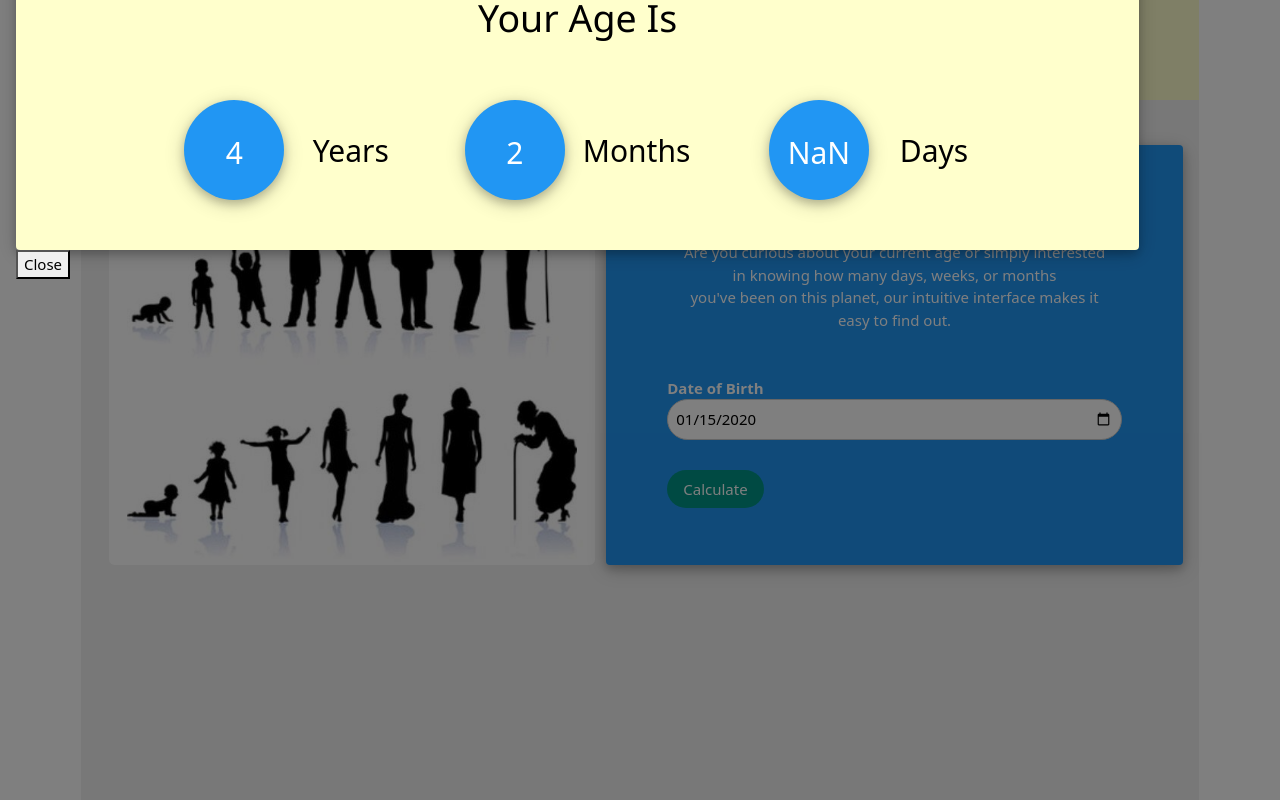
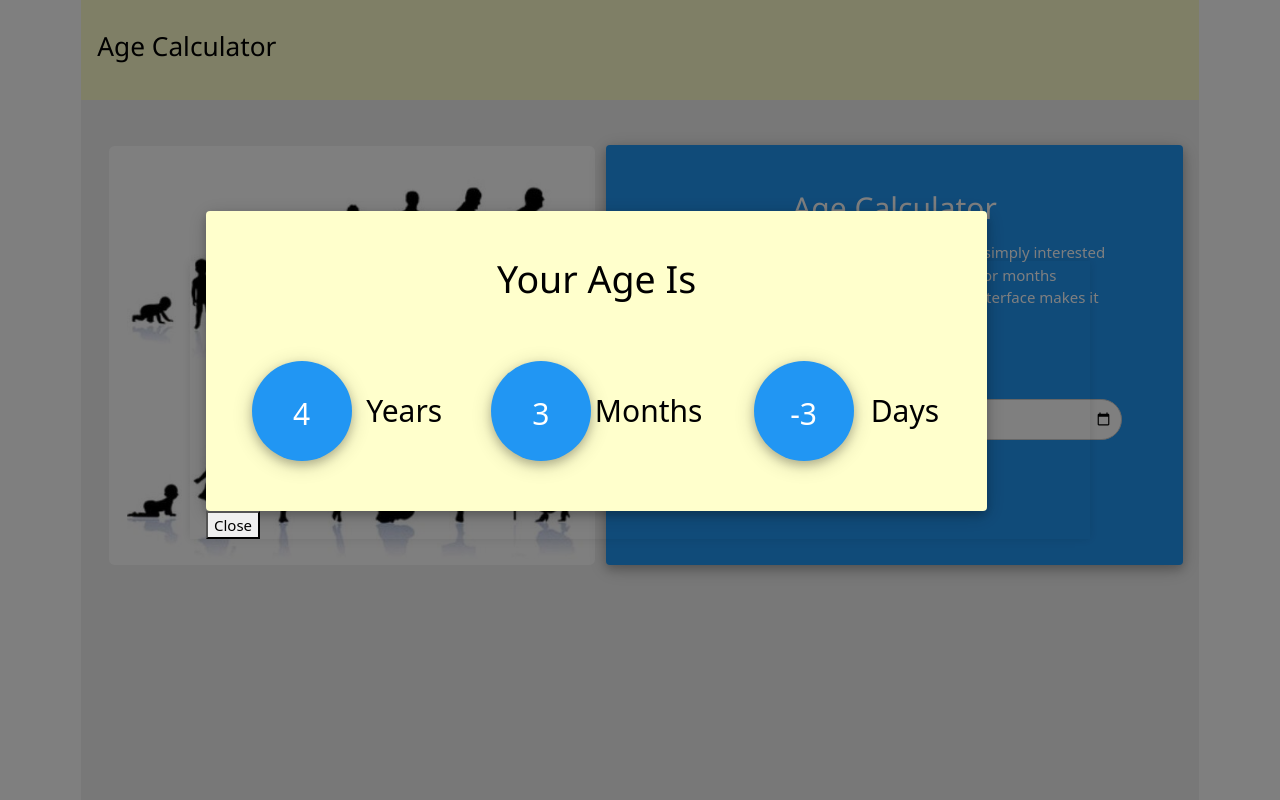
Before and after one commit to DEANKAGO/TechAlpha_ageCalculator., a React (Create React App) app: page / in a window 1280 px wide. Both pictures are taken after typing "2020-01-15" into the empty fields and a click on the button "Calculate". Shown: the top 800 px of the page. Built offline with nearby package versions, Linux system fonts and the light colour scheme.

Commit message:
style Modal

```diff
--- a/src/components/Footer/Footer.jsx
+++ b/src/components/Footer/Footer.jsx
@@ -3,10 +3,10 @@ import './footer.css';
 
 export const Footer = () => {
   return (
-    <div className="w3-container w3-light-grey w3-center navMain">
-      <div className="nav">
-        <h3 className="">Footer</h3>
+    <div className='w3-container w3-teal w3-center navMain'>
+      <div className='nav'>
+        <h3 className=''>Footer</h3>
       </div>
     </div>
-  )
-}
+  );
+};
--- a/src/components/Results/Results.jsx
+++ b/src/components/Results/Results.jsx
@@ -12,7 +12,7 @@ export const Results = (props) => {
       {/* <div className='w3-blue w3-card-4 m-5' > */}
       <h1 className='mt-5'>Your Age Is</h1>
       <div className='mt-5 age'>
-        <Row className='' style={{ width: '80%' }}>
+        <Row className='' style={{ width: '100%' }}>
           <Col className='column p-3'>
             <p className='details w3-blue w3-circle w3-card-4'>{props.age}</p>
             <p className='fs-2'>Years</p>
--- a/src/components/Search/Search.jsx
+++ b/src/components/Search/Search.jsx
@@ -7,6 +7,21 @@ import { Image } from 'react-bootstrap';
 import Welcome from '../../images/welcome.jpg';
 import Modal from 'react-modal';
 import { Results } from '../Results/Results';
+
+const customStyles = {
+  overlay: {
+    display: 'flex',
+    alignItems: 'center',
+    justifyContent: 'center',
+    backgroundColor: 'rgba(0, 0, 0, 0.5)',
+  },
+  content: {
+    position: 'static',
+    width: '900px',
+    maxHeight: '100%',
+    boxShadow: '0px 0px 10px rgba(0, 0, 0, 0.1)',
+  },
+};
 
 const Search = () => {
   const [dob, setDob] = useState('');
@@ -28,11 +43,11 @@ const Search = () => {
     console.log('months======>', months);
 
     var days = today.getDate() - birthDate.getDate();
-    if (days < 0) {
-      const prevMonth = new Date(today.getFullYear(), today.getMonth - 1, 0);
-      days += prevMonth.getDate();
-      months--;
-    }
+    // if (days < 0) {
+    //   const prevMonth = new Date(today.getFullYear(), today.getMonth() - 1, 0);
+    //   days += prevMonth.getDate();
+    //   months--;
+    // }
     console.log('days======>', days);
 
     setAge(age);
@@ -44,7 +59,7 @@ const Search = () => {
   return (
     <div
       className='w3-container w3-light-grey description'
-      style={{ height: 1000, width: '100%' }}
+      style={{ height: 700, width: '100%' }}
     >
       <Container className='mt-5 mb-5'>
         <Row>
@@ -83,20 +98,16 @@ const Search = () => {
             </div>
           </Col>
         </Row>
-      </Container>
         <Modal
           className='w3-container'
           isOpen={modalIsOpen}
           onRequestClose={() => setModalIsOpen(false)}
-        style={{
-          overlay: {
-            backgroundColor: 'rgba(0, 0, 0, 0.5)',
-          },
-        }}
+          style={customStyles}
         >
           <Results age={age} months={months} days={days} />
           <button onClick={() => setModalIsOpen(false)}>Close</button>
         </Modal>
+      </Container>
     </div>
   );
 };
```
Also changed, not shown: src/components/Search/search.css (line endings or trailing spaces). Lines whose indentation alone changed are shown as unchanged.
